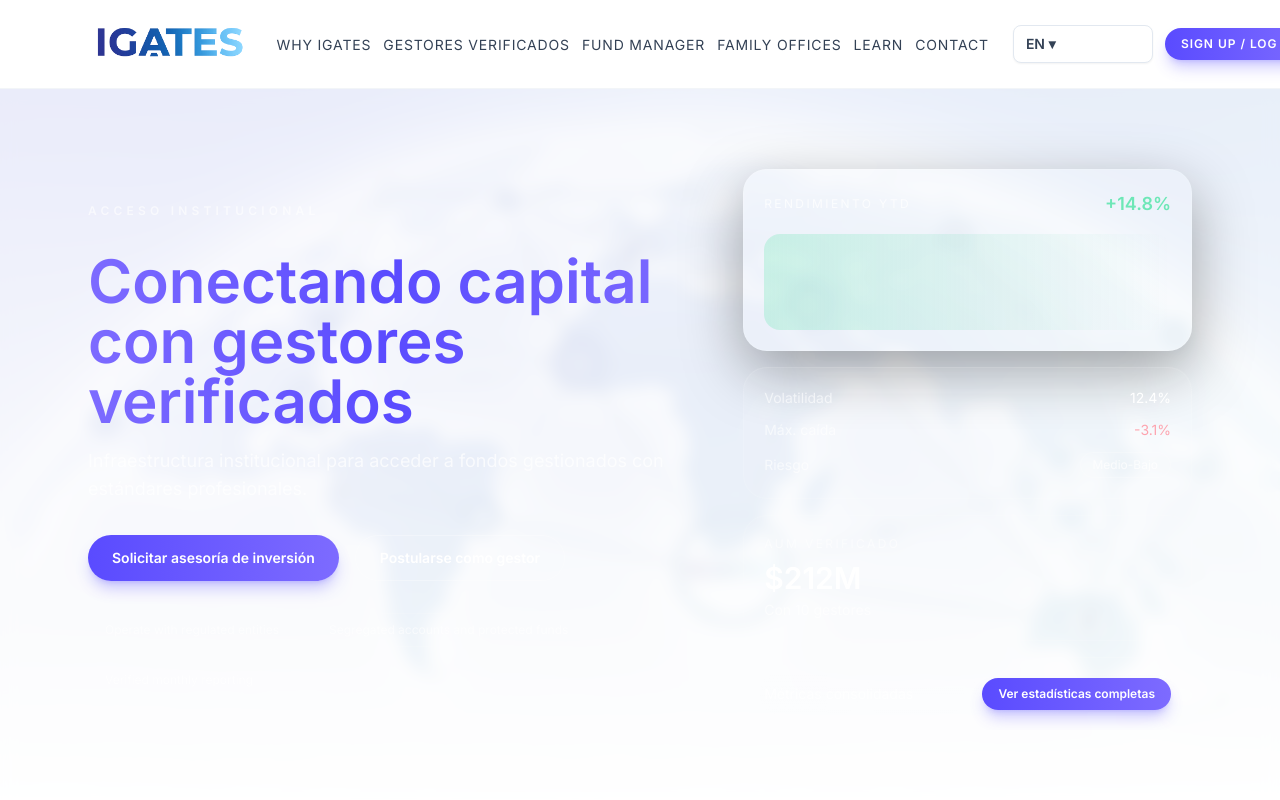
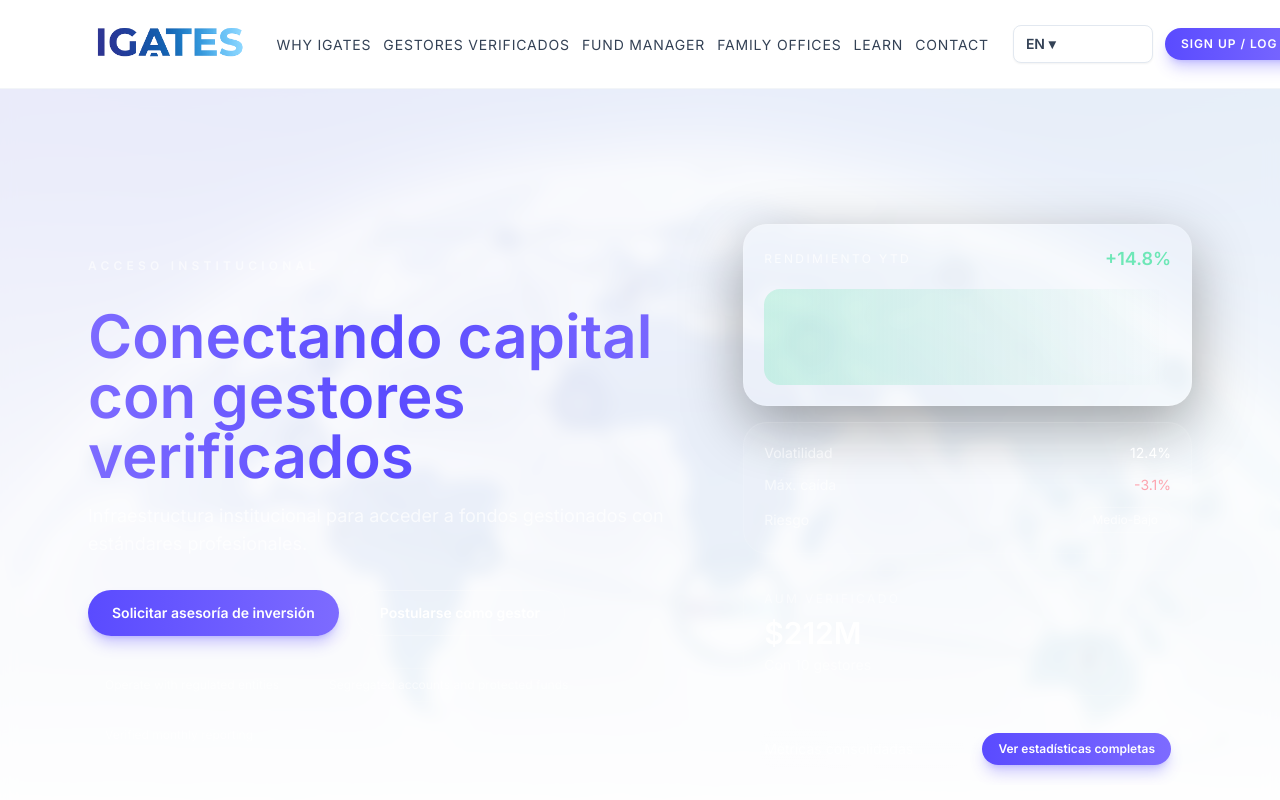
Before and after one commit to Juanherrera-123/Fund_Connect, a Next.js app: page / in a window 1280 px wide. Shown: the top 800 px of the page. Built offline with nearby package versions, Linux system fonts and the light colour scheme.

Commit message:
Adjust hero layout for full-height centering

```diff
--- a/src/components/home/Hero.tsx
+++ b/src/components/home/Hero.tsx
@@ -10,10 +10,10 @@ export function Hero() {
   return (
     <section
       id="hero"
-      className="relative overflow-hidden bg-[url('/worldmap-Igates.png')] bg-cover bg-center text-white"
+      className="relative flex min-h-screen items-center overflow-hidden bg-[url('/worldmap-Igates.png')] bg-cover bg-center text-white"
     >
       <div className="absolute inset-0 z-0 bg-[rgba(255,255,255,0.88)] backdrop-blur" />
-      <div className="relative z-10 mx-auto grid max-w-6xl gap-12 px-6 py-20 lg:grid-cols-[1.15fr_0.85fr] lg:items-center">
+      <div className="relative z-10 mx-auto grid max-w-6xl translate-y-4 gap-12 px-6 py-20 lg:grid-cols-[1.15fr_0.85fr] lg:items-center">
         <div className="space-y-8">
           <p
             className="text-xs font-semibold uppercase tracking-[0.35em] text-white/60"
```
